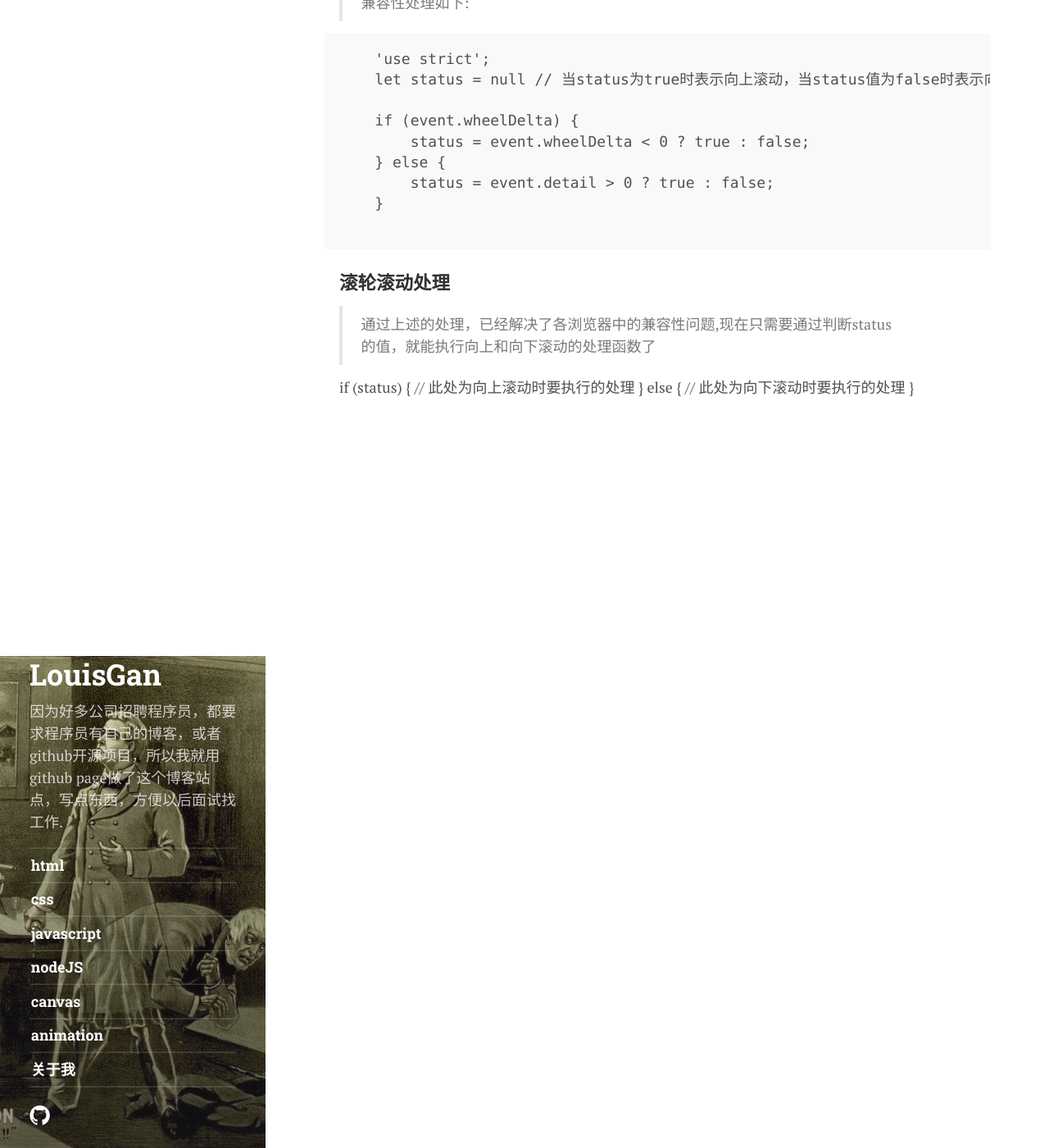
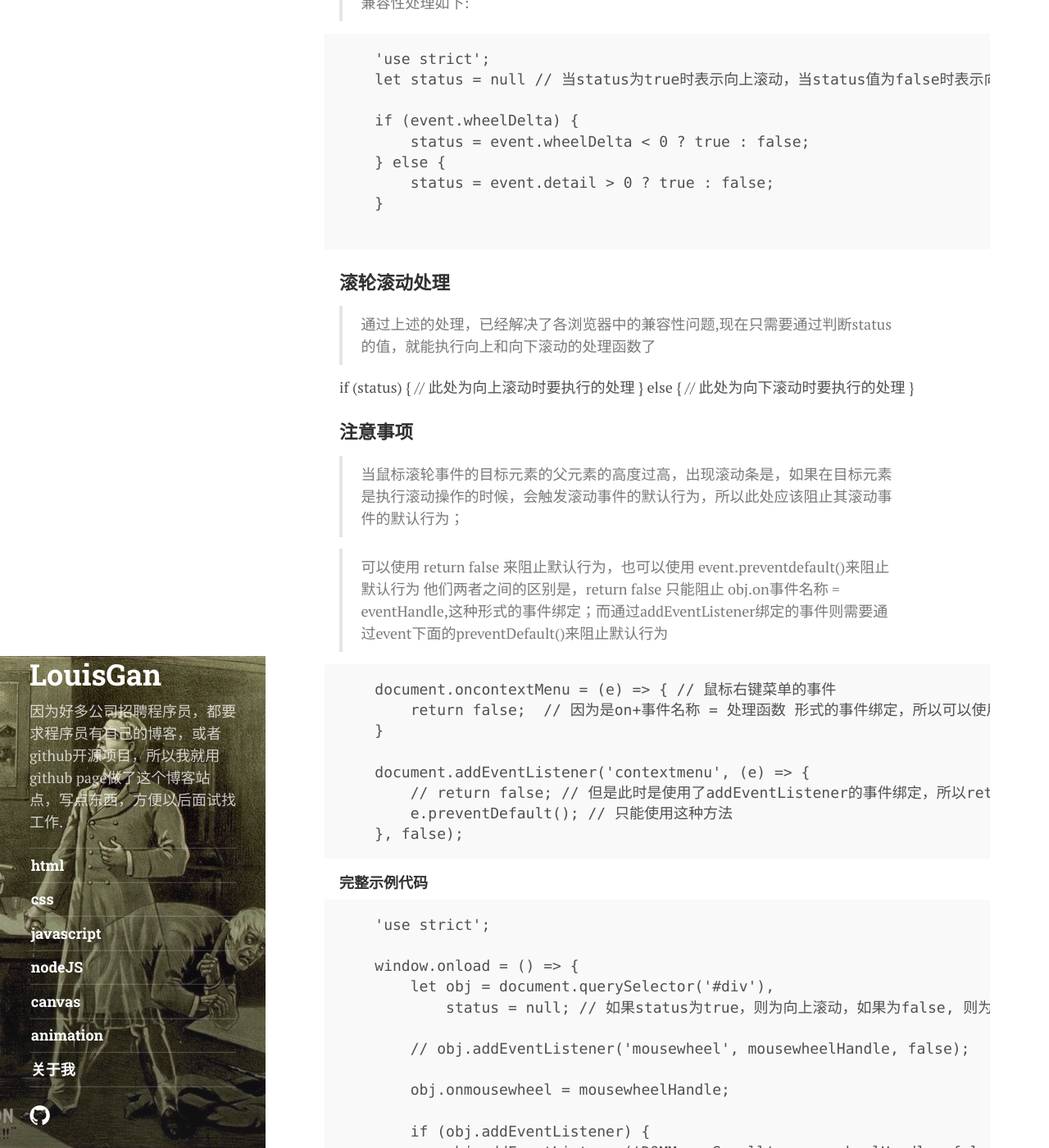
Before and after one commit to ganpeng/ganpeng.github.io, a Jekyll site: the page built from _posts/2015-10-20-鼠标滚轮事件mousewheel.md, in a window 1280 px wide and 1400 px high, scrolled down 1163 px. Shown: the whole window at 82% size. Built offline with Jekyll 4.4.1, drawn with Linux system fonts in a browser that asks for light colours; nearby versions of some CDN libraries; some web fonts are replaced; some of the changed text lies outside the part shown.

Commit message:
鼠标滚笼结束

```diff
--- a/_posts/2015-10-20-鼠标滚轮事件mousewheel.md
+++ b/_posts/2015-10-20-鼠标滚轮事件mousewheel.md
@@ -60,3 +60,75 @@ if (status) {
 } else {
     // 此处为向下滚动时要执行的处理
 }
+
+### 注意事项
+
+> 当鼠标滚轮事件的目标元素的父元素的高度过高，出现滚动条是，如果在目标元素是执行滚动操作的时候，会触发滚动事件的默认行为，所以此处应该阻止其滚动事件的默认行为；
+
+> 可以使用 return false 来阻止默认行为，也可以使用 event.preventdefault()来阻止默认行为
+> 他们两者之间的区别是，return false 只能阻止 obj.on事件名称 = eventHandle,这种形式的事件绑定；而通过addEventListener绑定的事件则需要通过event下面的preventDefault()来阻止默认行为
+
+<pre>
+    document.oncontextMenu = (e) => { // 鼠标右键菜单的事件
+        return false;  // 因为是on+事件名称 = 处理函数 形式的事件绑定，所以可以使用return false来阻止默认事件的行为
+    }
+
+    document.addEventListener('contextmenu', (e) => {
+        // return false; // 但是此时是使用了addEventListener的事件绑定，所以return false不能阻止事件的默认行为
+        e.preventDefault(); // 只能使用这种方法
+    }, false);
+</pre>
+
+#### 完整示例代码
+
+<pre>
+    'use strict';
+
+    window.onload = () => {
+        let obj = document.querySelector('#div'),
+            status = null; // 如果status为true，则为向上滚动，如果为false, 则为向下滚动
+
+        // obj.addEventListener('mousewheel', mousewheelHandle, false);
+
+        obj.onmousewheel = mousewheelHandle;
+
+        if (obj.addEventListener) {
+            obj.addEventListener('DOMMouseScroll', mousewheelHandle, false);
+        }
+
+        function mousewheelHandle(e) {
+            let event = e || window.e;
+            /*
+                ie/chrome  event.wheelDelta  上 ： -3， 下 ： 3；
+
+                firefox  event.detail 上 ： 1， 下 ： -1；
+             */
+
+            if (event.wheelDelta) {
+                status = event.wheelDelta < 0 ? true : false;
+            } else {
+                status = event.detail > 0 ? true : false;
+            }
+
+            if(status) {
+                this.style.height = this.offsetHeight - 1 + 'px';
+            } else {
+                this.style.height = this.offsetHeight + 1 + 'px';
+            }
+
+            if (event.preventDefault) {
+                event.preventDefault();
+            }
+            return false;
+        }
+
+        // document.oncontextmenu = (e) => {
+        //  return false;
+        // }
+
+        document.addEventListener('contextmenu', (e) => {
+            // return false;
+            e.preventDefault();
+        }, false);
+    }
+</pre>
```
